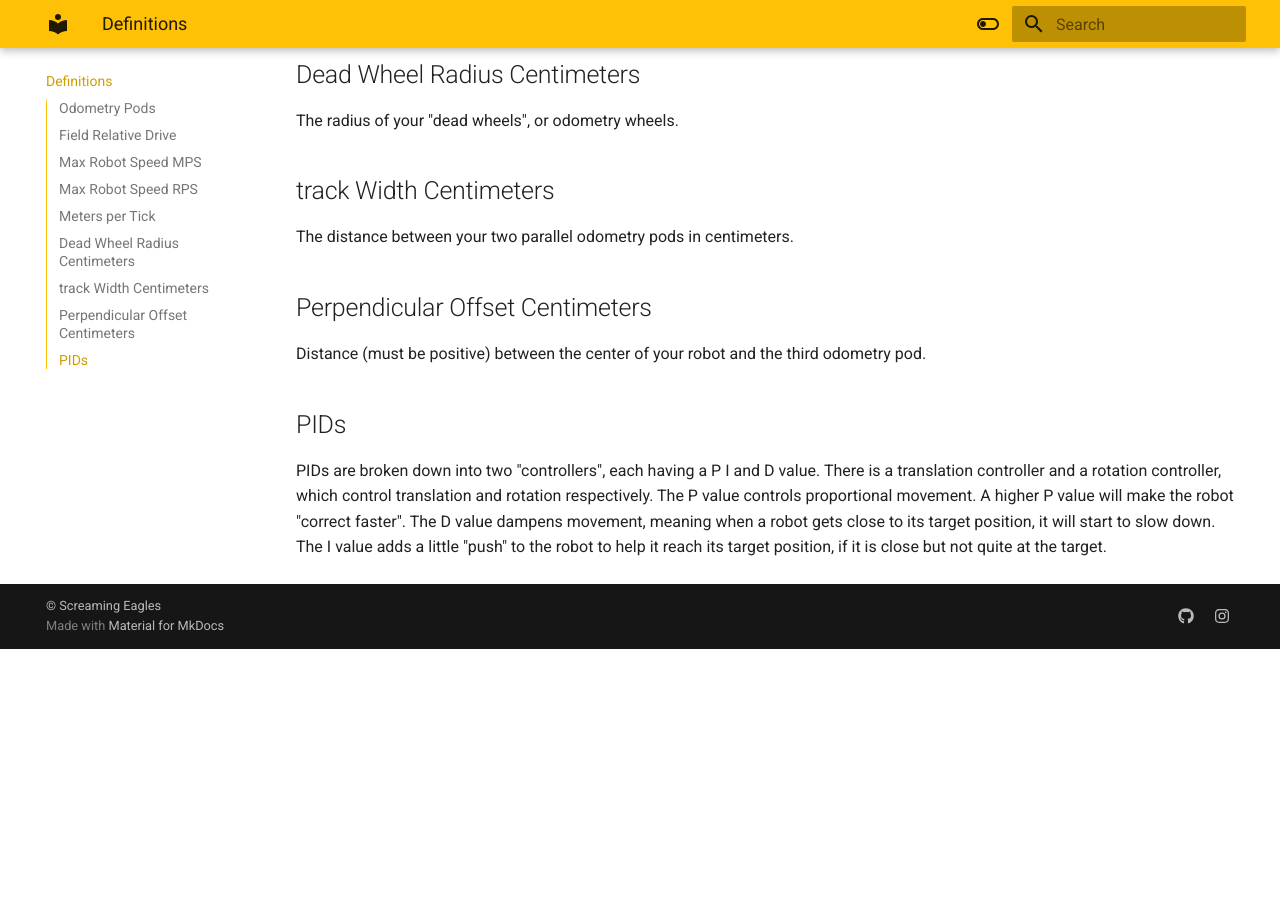
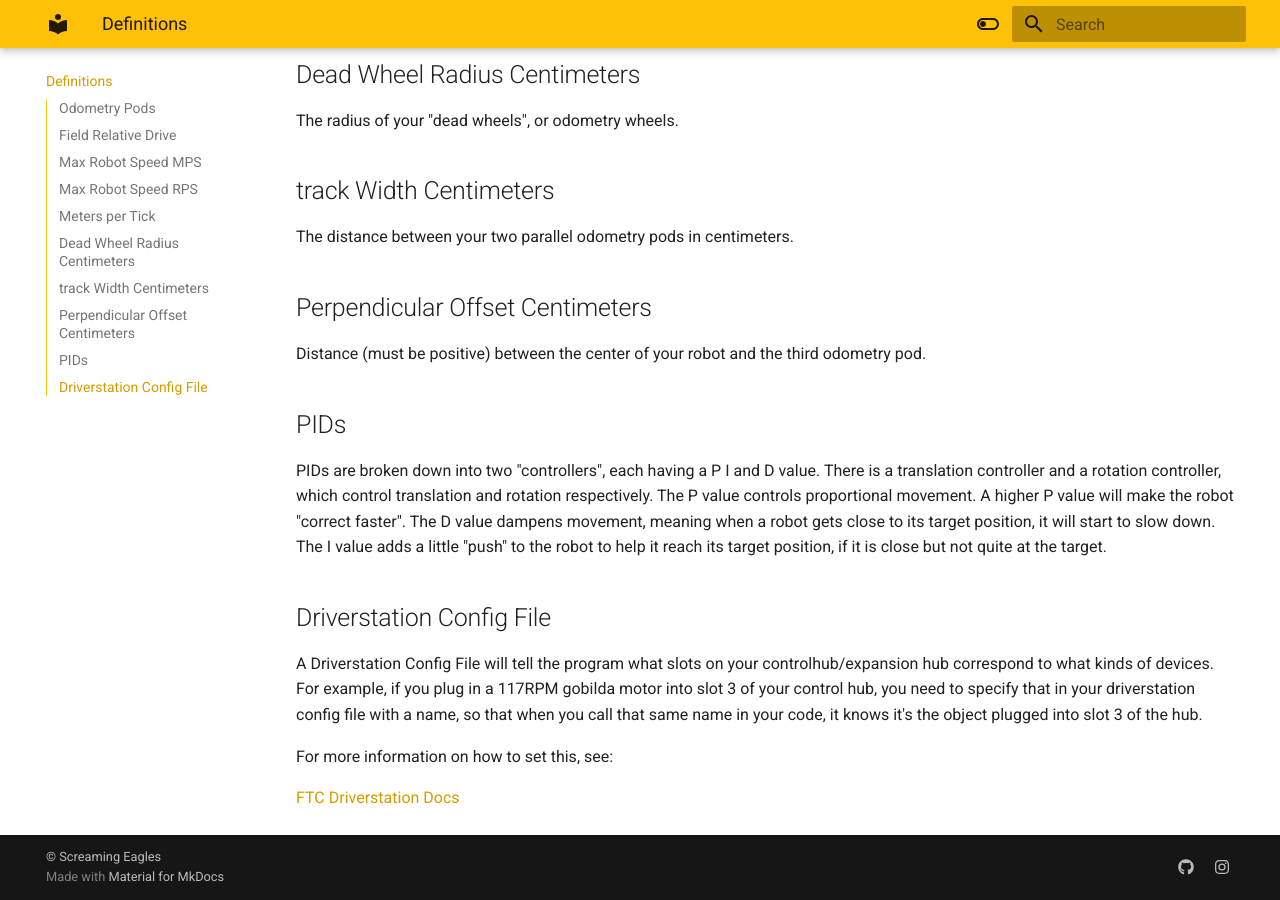
Before and after one commit to IanP07/Soar-Docs, an MkDocs documentation site: the page built from docs/definitions.md, in a window 1280 px wide and 900 px high, scrolled down 933 px. Built offline with MkDocs 1.6.1 and Material for MkDocs 9.7.7, drawn with Linux system fonts in a browser that asks for light colours; before the commit the page ends 1582 px from its top, so only the background shows below that.

Commit message:
modified definitions.md

```diff
--- a/docs/definitions.md
+++ b/docs/definitions.md
@@ -41,3 +41,14 @@ The P value controls proportional movement. A higher P value will make the robot
 The D value dampens movement, meaning when a robot gets close to its target position, it will start to slow down.
 The I value adds a little "push" to the robot to help it reach its target position, if it is close but not
 quite at the target.
+
+## Driverstation Config File
+A Driverstation Config File will tell the program what slots on your controlhub/expansion hub
+correspond to what kinds of devices. For example, if you plug in a 117RPM gobilda motor into
+slot 3 of your control hub, you need to specify that in your driverstation config file with
+a name, so that when you call that same name in your code, it knows it's the object plugged
+into slot 3 of the hub.
+
+For more information on how to set this, see:
+
+<a href=https://ftc-docs.firstinspires.org/en/latest/hardware_and_software_configuration/configuring/getting_started/getting-started.html>FTC Driverstation Docs</a>
```
Also changed, not shown: docs/index.md (+1 -1 lines).
